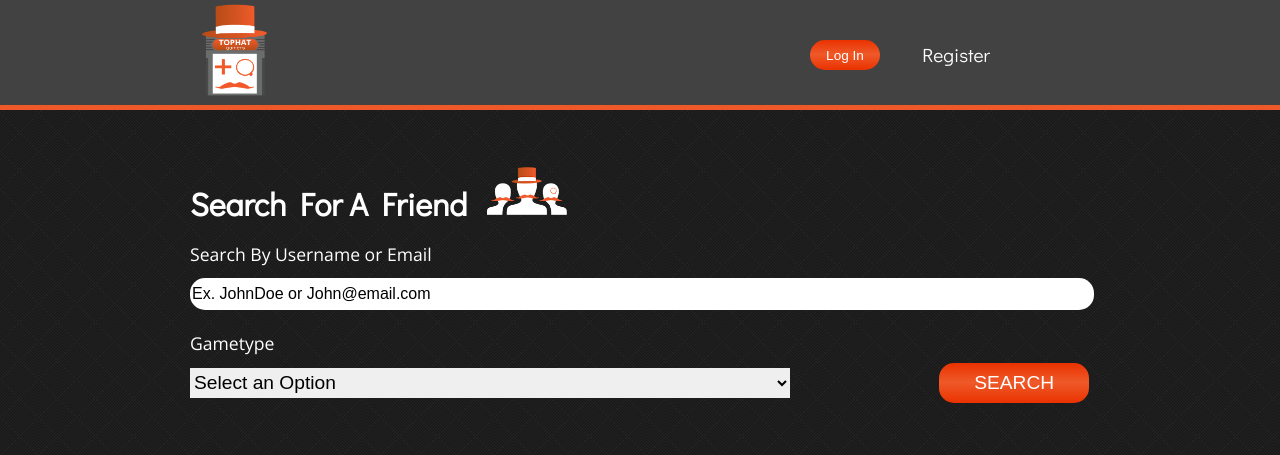
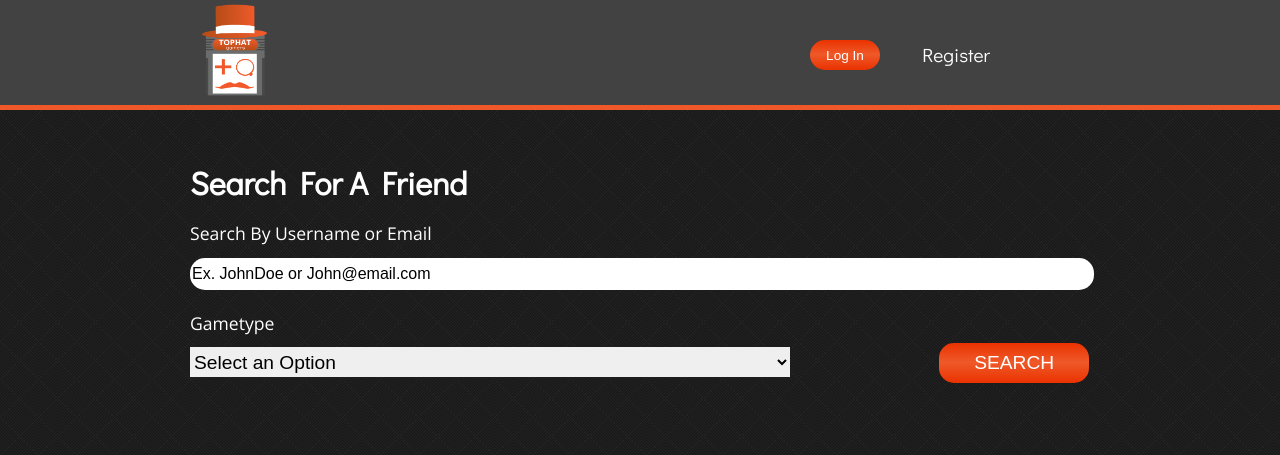
Before and after one commit to AngelDiaz123/Tophat-Gamers-Web-Application, a CodeIgniter app: page /TophatGamers/index.php/search/index in a window 1280 px wide. Shown: the top 455 px of the page. Run offline with CodeIgniter, Linux system fonts and the light colour scheme; data that the repository does not hold is empty; some libraries are stand-ins or nearby versions.

Commit message:
removed search header image

```diff
--- a/Tophat Gamers codeigniter/application/views/search_view.php
+++ b/Tophat Gamers codeigniter/application/views/search_view.php
@@ -19,7 +19,7 @@
 
 	<!-- a search form for username or email or gametype -->
 	<section class="search_div">
-		<h1 class="search_header">Search For A Friend<img src="<?php echo base_url('images/people.png') ?>" class="search_people"></h1>
+		<h1 class="search_header">Search For A Friend</h1>
 		<?php echo form_open('search'); ?>
 			<p class="search_text">Search By Username or Email</p>
 			<input type="input" class="main_input" name="main_input" placeholder="Ex. JohnDoe or John@email.com">
```
